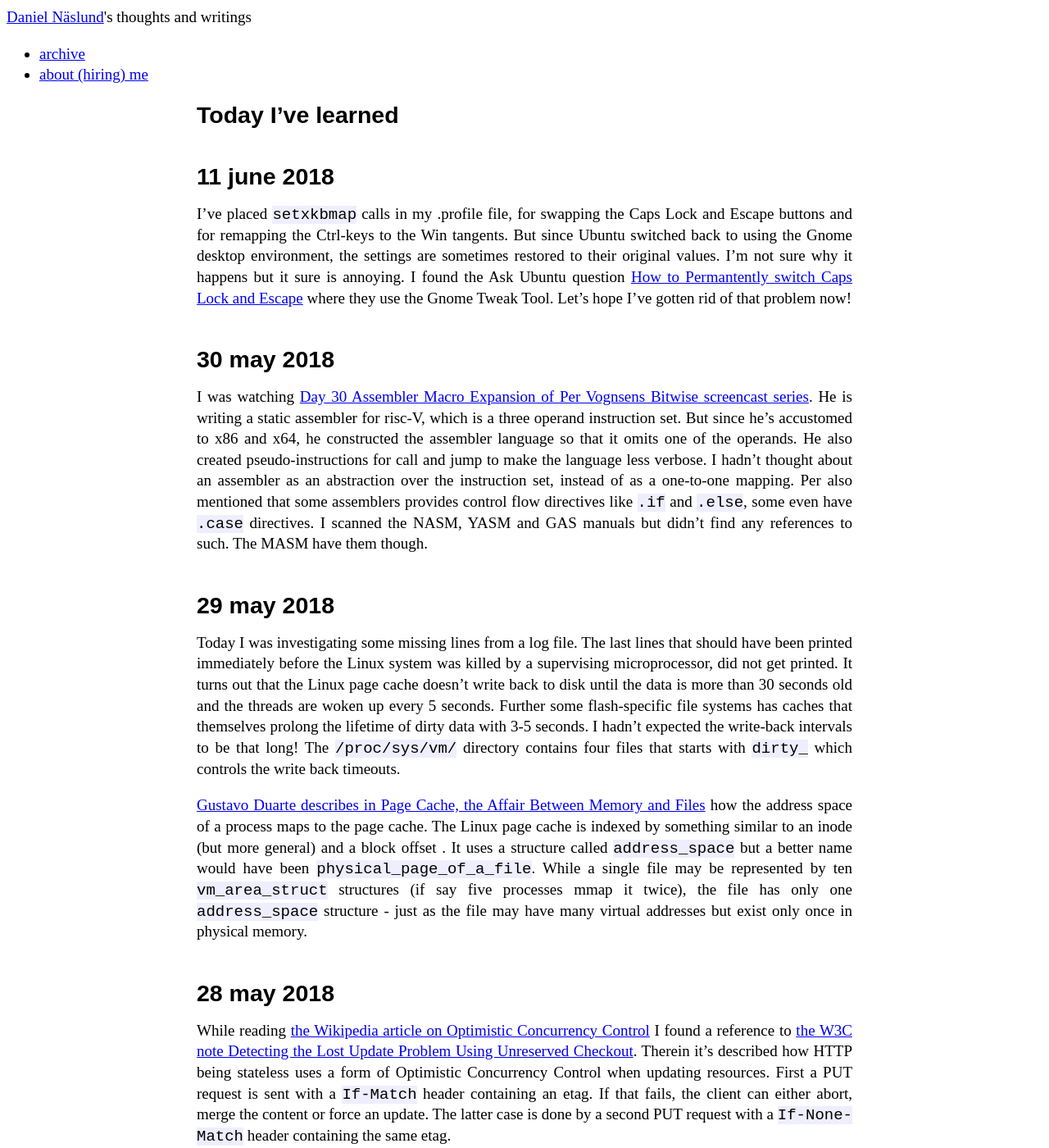
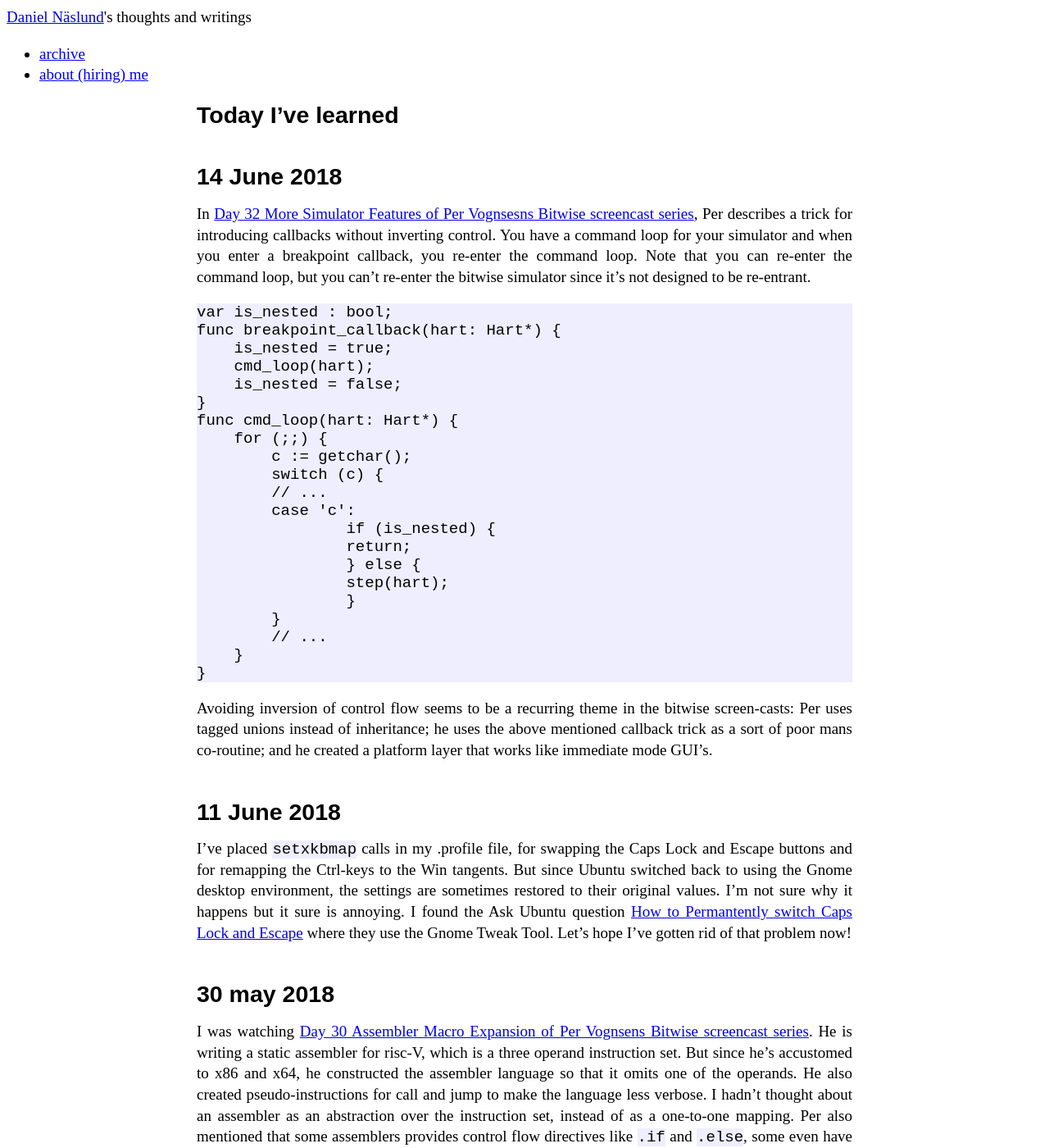
Before and after one commit to dannas/dannas.github.com, a Jekyll site: the page built from TIL.markdown, in a window 1280 px wide and 1400 px high. Shown: the whole window at 82% size. Built offline with Jekyll 4.4.1, drawn with Linux system fonts in a browser that asks for light colours.

Commit message:
Another TIL

````diff
--- a/TIL.markdown
+++ b/TIL.markdown
@@ -4,7 +4,37 @@ title: TIL - Today I've Learned
 ---
 # Today I've learned
 
-## 11 june 2018
+## 14 June 2018
+
+In [Day 32 More Simulator Features of Per Vognsesns Bitwise screencast series](https://bitwise.handmade.network/episode/bitwise/bitwise032/), Per describes a trick for introducing callbacks without inverting control. You have a command loop for your simulator and when you enter a breakpoint callback, you re-enter the command loop.  Note that you can re-enter the command loop, but you can't re-enter the bitwise simulator since it's not designed to be re-entrant.
+
+```
+var is_nested : bool;
+func breakpoint_callback(hart: Hart*) {
+    is_nested = true;
+    cmd_loop(hart);
+    is_nested = false;
+}
+func cmd_loop(hart: Hart*) {
+    for (;;) {
+        c := getchar();
+        switch (c) {
+        // ...
+        case 'c':
+        	if (is_nested) {
+                return;
+        	} else {
+                step(hart);
+        	}
+        }
+      	// ...
+    }
+}
+```
+
+Avoiding inversion of control flow seems to be a recurring theme in the bitwise screen-casts:  Per uses tagged unions instead of inheritance; he uses the above mentioned callback trick as a sort of poor mans co-routine; and he created a platform layer that works like immediate mode GUI's.
+
+## 11 June 2018
 
 I've placed `setxkbmap` calls in my .profile file, for swapping the  Caps Lock and Escape buttons and for remapping the Ctrl-keys to the Win tangents. But since Ubuntu switched back to using the Gnome desktop environment, the settings are sometimes restored to their original values. I'm not sure why it happens but it sure is annoying. I found the Ask Ubuntu question [How to Permantently switch Caps Lock and Escape](https://askubuntu.com/questions/363346/how-to-permanently-switch-caps-lock-and-esc) where they use the Gnome Tweak Tool. Let's hope I've gotten rid of that problem now!
 
````
